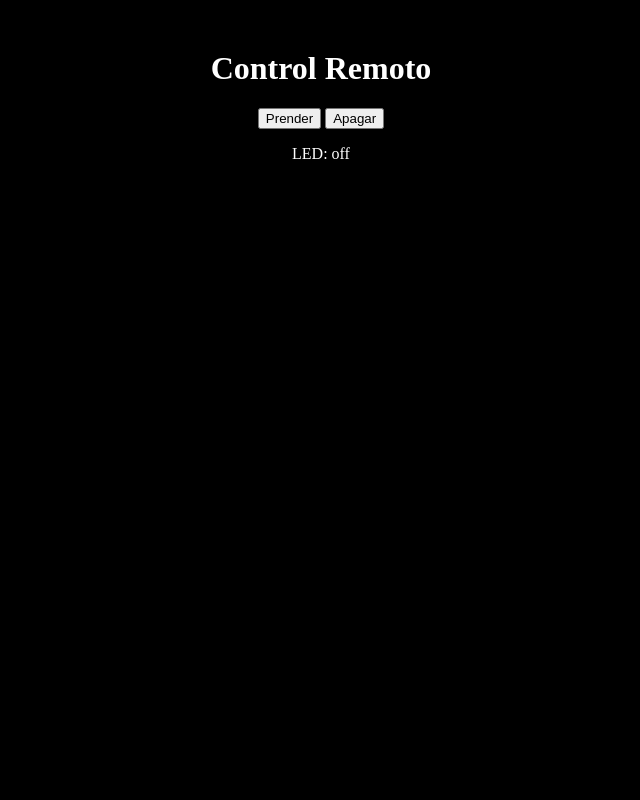
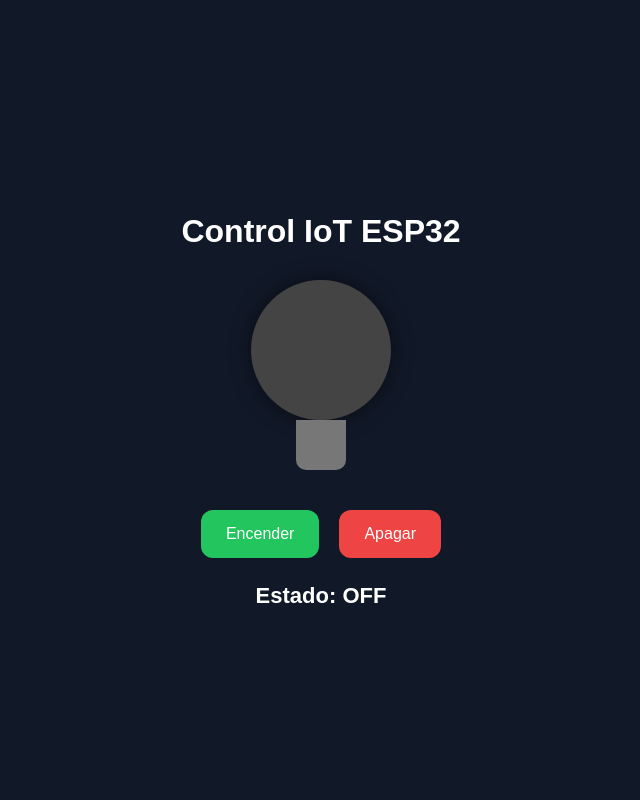
Before and after one commit to NorcelOri/proyecto-led, a Flask app: page / in a window 1280 px wide. Shown: the whole page, without its empty margins (319-959 px from the left). Run offline with Flask 3, Linux system fonts and the light colour scheme.

Commit message:
esp32 parte3

```diff
--- a/templates/index.html
+++ b/templates/index.html
@@ -1,58 +1,187 @@
 <!DOCTYPE html>
-<html>
+<html lang="es">
 <head>
-    <title>Control</title>
+<meta charset="UTF-8">
+<meta name="viewport" content="width=device-width, initial-scale=1.0">
+
+<title>Control IoT</title>
+
 <style>
-    body {
-        text-align: center;
-        margin-top: 50px;
-        color: black;
+
+body{
+    margin:0;
+    height:100vh;
+    display:flex;
+    justify-content:center;
+    align-items:center;
+    background:#111827;
+    font-family:Arial, Helvetica, sans-serif;
+    transition:0.5s;
 }
+
+.contenedor{
+    text-align:center;
+}
+
+h1{
+    color:white;
+    margin-bottom:30px;
+}
+
+/* FOCO */
+
+.foco{
+    position:relative;
+    width:140px;
+    margin:auto;
+    margin-bottom:40px;
+}
+
+.bombilla{
+    width:140px;
+    height:140px;
+    border-radius:50%;
+    background:#444;
+    margin:auto;
+    transition:0.5s;
+    box-shadow:0 0 20px rgba(0,0,0,0.5);
+}
+
+.base{
+    width:50px;
+    height:50px;
+    background:#777;
+    margin:auto;
+    border-radius:0 0 10px 10px;
+}
+
+/* EFECTO PRENDIDO */
+
+.encendido .bombilla{
+    background:yellow;
+    box-shadow:
+        0 0 20px yellow,
+        0 0 40px yellow,
+        0 0 80px yellow;
+}
+
+/* BOTONES */
+
+.botones{
+    display:flex;
+    gap:20px;
+    justify-content:center;
+}
+
+button{
+    border:none;
+    padding:15px 25px;
+    border-radius:12px;
+    font-size:16px;
+    color:white;
+    cursor:pointer;
+    transition:0.3s;
+}
+
+button:hover{
+    transform:scale(1.05);
+}
+
+.on{
+    background:#22c55e;
+}
+
+.off{
+    background:#ef4444;
+}
+
+#texto{
+    margin-top:25px;
+    color:white;
+    font-size:22px;
+    font-weight:bold;
+}
+
 </style>
 </head>
-<body id="fondo">
 
-    <h1>Control Remoto</h1>
+<body>
 
-    <button onclick="enviar('on')">Prender</button>
-    <button onclick="enviar('off')">Apagar</button>
+<div class="contenedor">
 
-    <p id="respuesta"></p>
+    <h1>Control IoT ESP32</h1>
+
+    <div class="foco" id="foco">
+
+        <div class="bombilla"></div>
+
+        <div class="base"></div>
+
+    </div>
+
+    <div class="botones">
+
+        <button class="on" onclick="enviar('on')">
+            Encender
+        </button>
+
+        <button class="off" onclick="enviar('off')">
+            Apagar
+        </button>
+
+    </div>
+
+    <div id="texto">
+        Estado: OFF
+    </div>
+
+</div>
 
 <script>
 
-        function actualizarPantalla(estado) {
+function actualizarPantalla(estado){
 
-            if (estado === 'on') {
+    const foco = document.getElementById("foco");
+    const texto = document.getElementById("texto");
 
-                document.getElementById("fondo").style.backgroundColor = "yellow";
-                document.body.style.color = "black";
+    if(estado === "on"){
+
+        foco.classList.add("encendido");
+
+        texto.innerHTML = "Estado: ON";
+
+        document.body.style.background = "#1e1b04";
 
     }
-            else if (estado === 'off') {
+    else{
 
-                document.getElementById("fondo").style.backgroundColor = "black";
-                document.body.style.color = "white";
+        foco.classList.remove("encendido");
 
+        texto.innerHTML = "Estado: OFF";
+
+        document.body.style.background = "#111827";
+    }
 }
 
-            document.getElementById("respuesta").innerText =
-                "LED: " + estado;
-        }
+function enviar(accion){
 
-        function enviar(accion) {
+    fetch('/control',{
 
-            fetch('/control', {
-                method: 'POST',
-                headers: {
-                    'Content-Type': 'application/json'
+        method:'POST',
+
+        headers:{
+            'Content-Type':'application/json'
         },
-                body: JSON.stringify({ estado: accion })
+
+        body:JSON.stringify({
+            estado:accion
+        })
+
     });
 
 }
 
-        function obtenerEstado() {
+function obtenerEstado(){
 
     fetch('/estado')
     .then(res => res.text())
@@ -64,10 +193,8 @@
 
 }
 
-        // consultar estado cada segundo
-        setInterval(obtenerEstado, 1000);
+setInterval(obtenerEstado,1000);
 
-        // consultar apenas carga la página
 obtenerEstado();
 
 </script>
```
Lines whose indentation alone changed are shown as unchanged.
